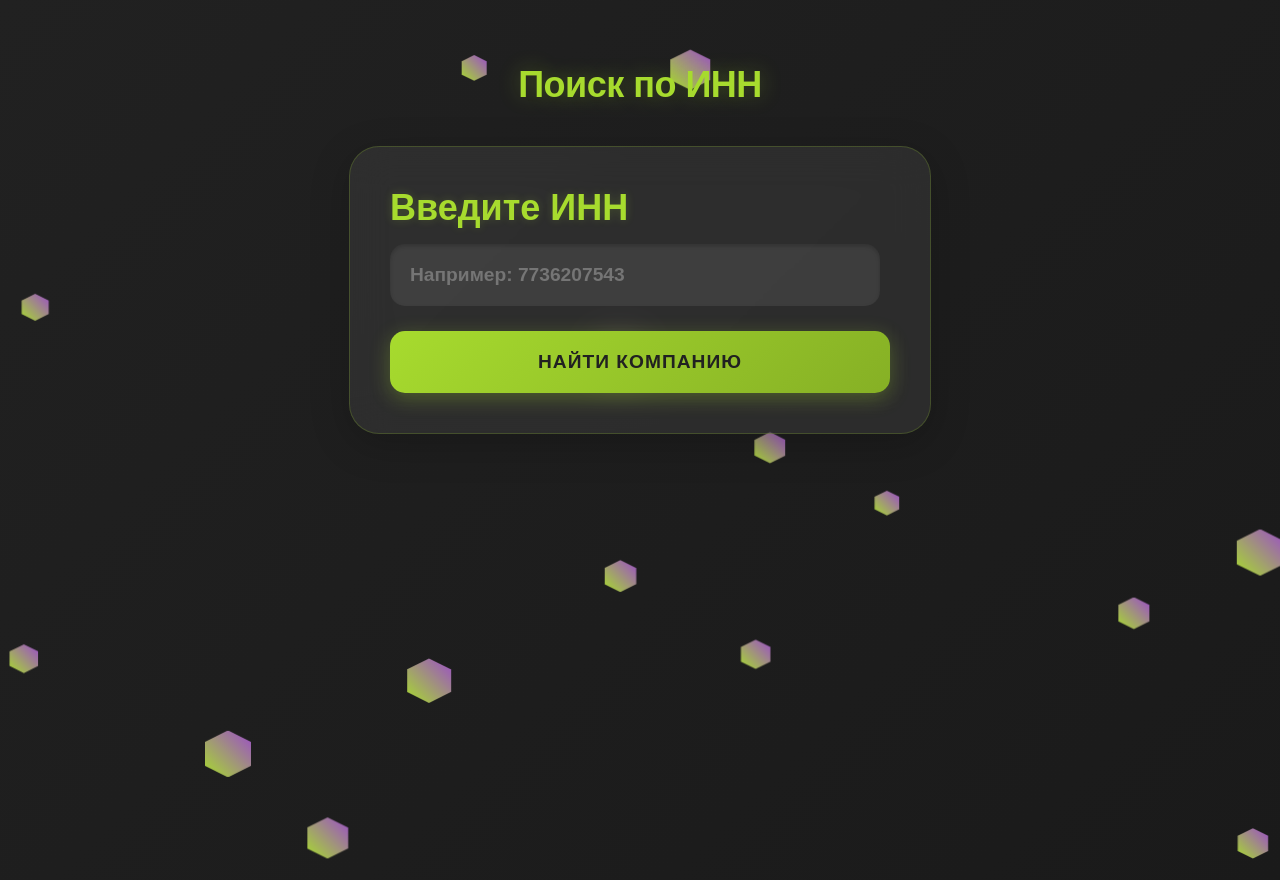
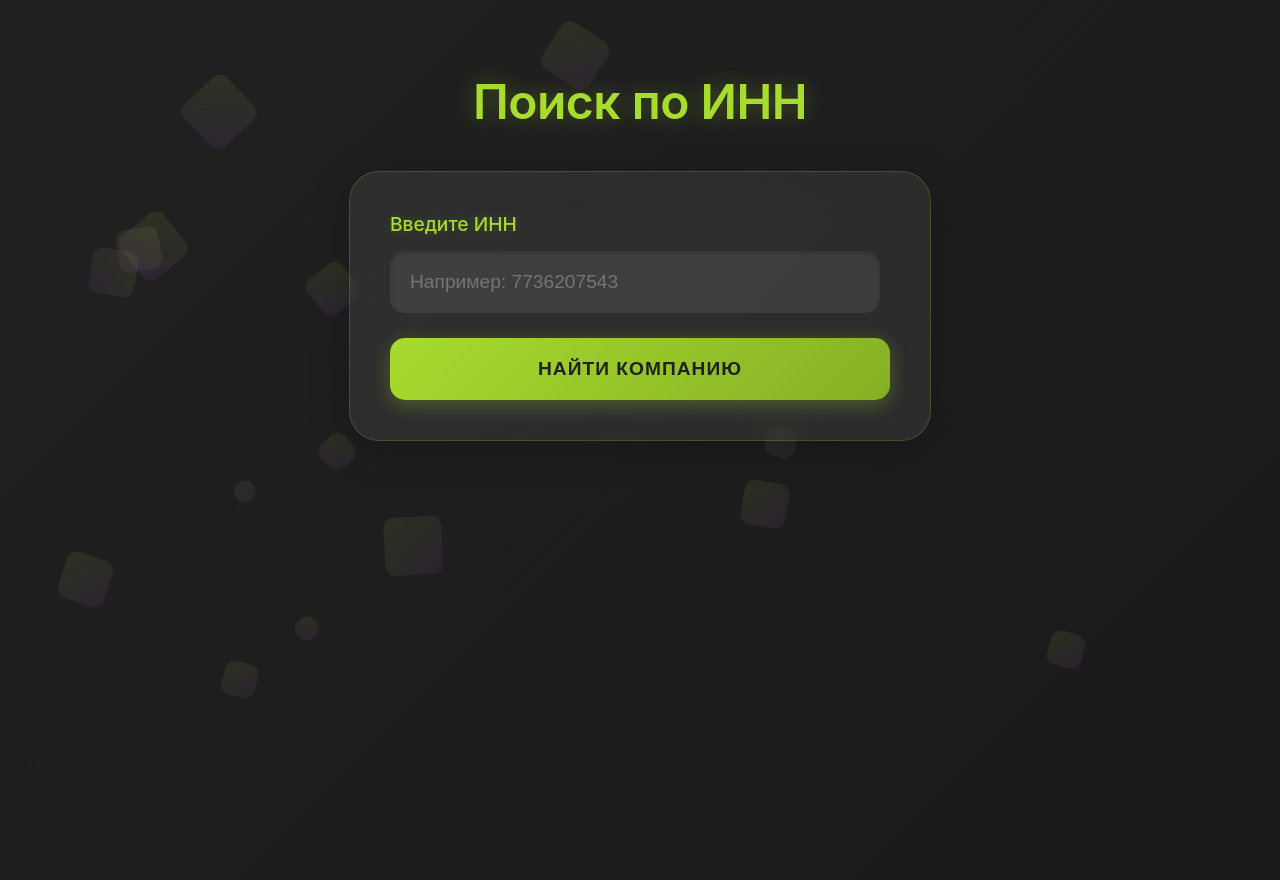
Before and after one commit to s0163614/genesis, a Flask app: page / in a window 1280 px wide. Run offline with Flask 3, Linux system fonts and the light colour scheme; some web fonts are replaced.

Commit message:
Update index.html

```diff
--- a/templates/index.html
+++ b/templates/index.html
@@ -39,18 +39,20 @@
     z-index: -1;
 }
 
-.hexagon {
+.square {
     position: absolute;
-    width: 60px;
-    height: 34.64px; /* Для правильной высоты гексагона */
     background: linear-gradient(45deg, var(--accent-green), var(--accent-purple));
-    clip-path: polygon(50% 0%, 100% 25%, 100% 75%, 50% 100%, 0% 75%, 0% 25%);
-    animation: move 10s infinite alternate;
+    opacity: 0.1;
+    border-radius: 10px;
+    animation: float 20s linear infinite;
 }
 
-@keyframes move {
-    to {
-        transform: translate(var(--moveX), var(--moveY));
+@keyframes float {
+    0% {
+        transform: translate(0, 0) rotate(0deg);
+    }
+    100% {
+        transform: translate(var(--moveX), var(--moveY)) rotate(360deg);
     }
 }
 
@@ -185,31 +187,7 @@
     box-shadow: 0 10px 40px rgba(0, 0, 0, 0.2);
 }
 
-@font-face {
-            font-family: "Gt Eesti Pro Display";
-            src: url('fonts/gteestiprodisplay_ultrabold.woff2') format('woff2'),
-                 url('fonts/gteestiprodisplay_ultrabold.woff') format('woff'),
-                 url('fonts/gteestiprodisplay_ultrabold.otf') format('opentype');
-        }
 
-        .shrift1 {
-            font-family: "Gt Eesti Pro Display", sans-serif;
-            font-size: 36px;
-			font-weight: bold;
-        }
-
-		@font-face2 {
-            font-family: "Gt Eesti Pro Display Medium";
-            src: url('fonts/shift1.woff2') format('woff2'),
-                 url('fonts/shift1.woff') format('woff'),
-                 url('fonts/shift1.otf') format('opentype');
-        }
-
-        .shrift2 {
-            font-family: "Gt Eesti Pro Display Medium", sans-serif;
-            font-size: 36px;
-			#font-weight: bold;
-        }
 
 li {
     padding: 20px;
@@ -268,37 +246,37 @@
 
 <script>
 // Create floating squares
-function createHexagons() {
+function createSquares() {
             const container = document.querySelector('.floating-squares');
-    const numberOfHexagons = 15;
+            const numberOfSquares = 15;
 
-    for (let i = 0; i < numberOfHexagons; i++) {
-        const hexagon = document.createElement('div');
-        hexagon.className = 'hexagon';
+            for (let i = 0; i < numberOfSquares; i++) {
+                const square = document.createElement('div');
+                square.className = 'square';
 
                 // Random size between 20 and 60
                 const size = Math.random() * 40 + 20;
-        hexagon.style.width = `${size}px`;
-        hexagon.style.height = `${size}px`;
+                square.style.width = `${size}px`;
+                square.style.height = `${size}px`;
 
                 // Random starting position
-        hexagon.style.left = `${Math.random() * 100}vw`;
-        hexagon.style.top = `${Math.random() * 100}vh`;
+                square.style.left = `${Math.random() * 100}vw`;
+                square.style.top = `${Math.random() * 100}vh`;
 
                 // Random movement distance
                 const moveX = (Math.random() - 0.5) * 200;
                 const moveY = (Math.random() - 0.5) * 200;
-        hexagon.style.setProperty('--moveX', `${moveX}px`);
-        hexagon.style.setProperty('--moveY', `${moveY}px`);
+                square.style.setProperty('--moveX', `${moveX}px`);
+                square.style.setProperty('--moveY', `${moveY}px`);
 
                 // Random animation duration
-        hexagon.style.animationDuration = `${Math.random() * 20 + 10}s`;
+                square.style.animationDuration = `${Math.random() * 20 + 10}s`;
 
-        container.appendChild(hexagon);
+                container.appendChild(square);
             }
         }
 
-createHexagons();
+        createSquares();
 
 
 
```
Lines whose indentation alone changed are shown as unchanged.
